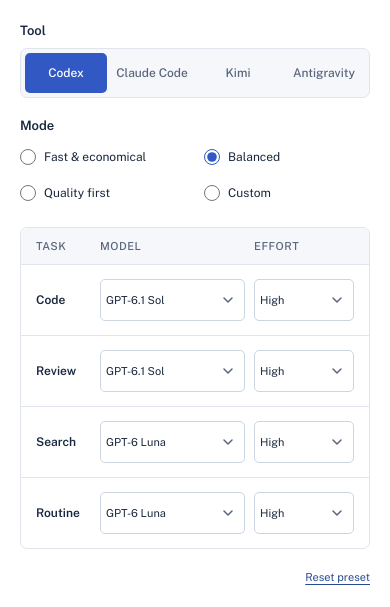
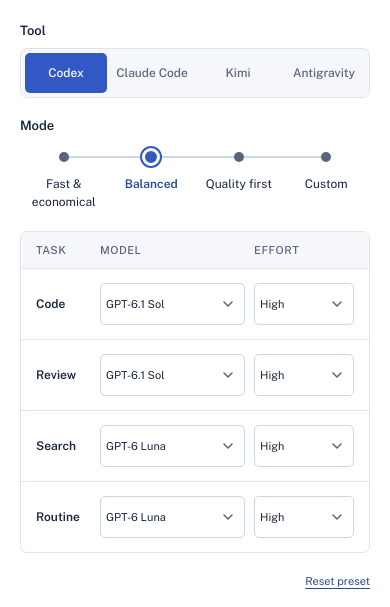
Before and after one commit to automatis-tools/agent-policy-kit, a website: page site/index.html in a window 390 px wide. Shown: the part 233-840 px from the top of the page. Drawn offline with Linux system fonts and the light colour scheme.

Commit message:
style: connect mode dots with labels underneath

```diff
--- a/site/index.html
+++ b/site/index.html
@@ -126,9 +126,12 @@ h1{font:650 clamp(30px,5vw,40px)/1.13 'Public Sans',sans-serif;letter-spacing:-.
 .tool-buttons button:hover{background:#eaf0ff;color:var(--accent)}
 .tool-buttons button[aria-pressed=true]{background:var(--brand-blue);color:#fff}
 .preset-controls{min-width:0;margin:0;padding:0;border:0}
-.preset-options{display:flex;flex-wrap:wrap;gap:12px 24px}
-.preset-option{display:inline-flex;align-items:center;gap:8px;min-height:28px;font-size:13px;cursor:pointer}
-.preset-option input{appearance:auto;accent-color:var(--brand-blue);width:16px;height:16px;margin:0;cursor:pointer;flex-shrink:0}
+.preset-options{display:grid;grid-template-columns:repeat(4,minmax(0,1fr))}
+.preset-option{position:relative;display:grid;grid-template-rows:20px auto;justify-items:center;align-items:center;align-content:start;gap:10px;padding:4px 4px 0;font-size:13px;line-height:1.5;text-align:center;cursor:pointer}
+.preset-option:not(:first-child)::before{content:'';position:absolute;top:13px;left:-50%;width:100%;height:2px;background:#ccd5e2}
+.preset-option input{appearance:none;position:relative;z-index:1;width:10px;height:10px;margin:0;border:0;border-radius:50%;background:var(--muted);cursor:pointer}
+.preset-option input:checked{width:18px;height:18px;border:3px solid #fff;background:var(--brand-blue);box-shadow:0 0 0 2px var(--brand-blue)}
+.preset-option input:checked+span{color:var(--accent);font-weight:600}
 .reset{border:0;background:none;padding:6px 0;color:var(--accent);font-size:12px;text-decoration:underline;text-underline-offset:3px}
 .reset:hover{color:var(--accent-hover);text-decoration-thickness:2px}
 select,input[type=text]{height:42px;border:1px solid #ccd5e2;border-radius:5px;background:#fff;color:var(--ink);padding:0 12px;min-width:0;width:100%;font-size:13px}
@@ -177,8 +180,7 @@ input[type=text]{font-size:11px;padding:0 9px}
 .command-line{align-items:stretch;flex-direction:column;gap:14px;padding:16px}
 .copy{width:100%}
 .tool-buttons button{font-size:12px;padding-inline:5px}
-.preset-options{display:grid;grid-template-columns:1fr 1fr;gap:8px 18px}
-.preset-option{font-size:12px}
+.preset-option{font-size:12px;gap:8px}
 .task-row select{font-size:11px;padding:0 28px 0 5px;background-position:right 8px center}
 .task-row label{font-size:12px}
 .reset{font-size:11px}
@@ -190,7 +192,7 @@ input[type=text]{font-size:11px;padding:0 9px}
 .brand{font-size:12px}
 .tool-buttons{grid-template-columns:repeat(2,minmax(0,1fr))}
 }
-@media(forced-colors:active){select{appearance:auto;background-image:none}.tool-buttons button[aria-pressed=true]{border:1px solid ButtonText}}
+@media(forced-colors:active){select{appearance:auto;background-image:none}.tool-buttons button[aria-pressed=true]{border:1px solid ButtonText}.preset-option::before{background:GrayText}.preset-option input,.preset-option input:checked{appearance:auto;width:18px;height:18px;border:0;background:Canvas;box-shadow:none}}
 </style>
 </head>
 <body>
```
Also changed, not shown: site/template.html (+8 -6 lines).
